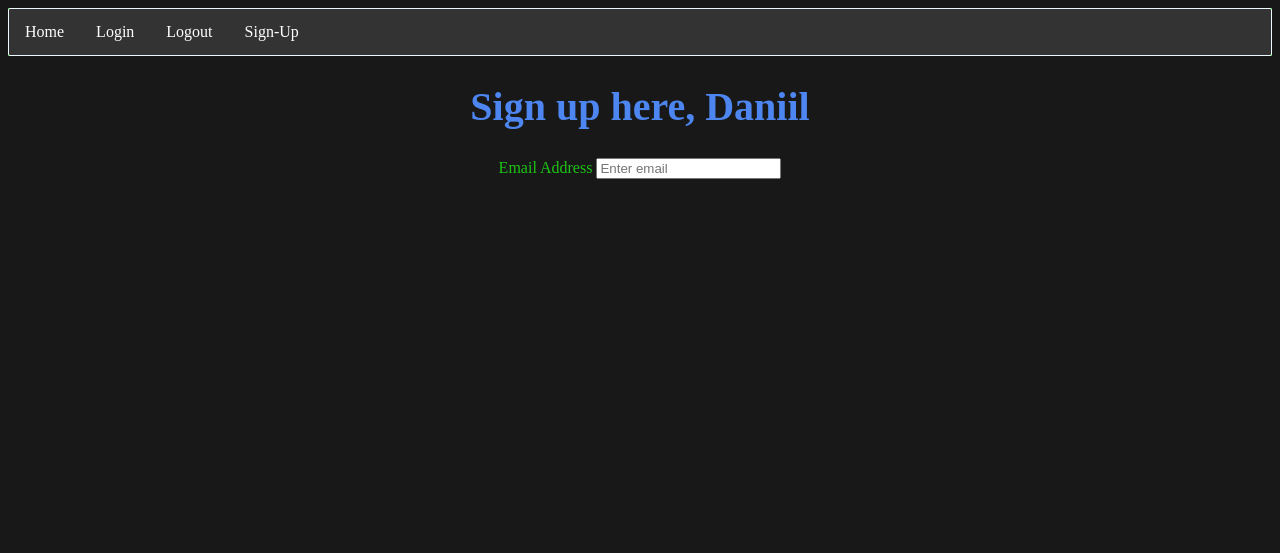
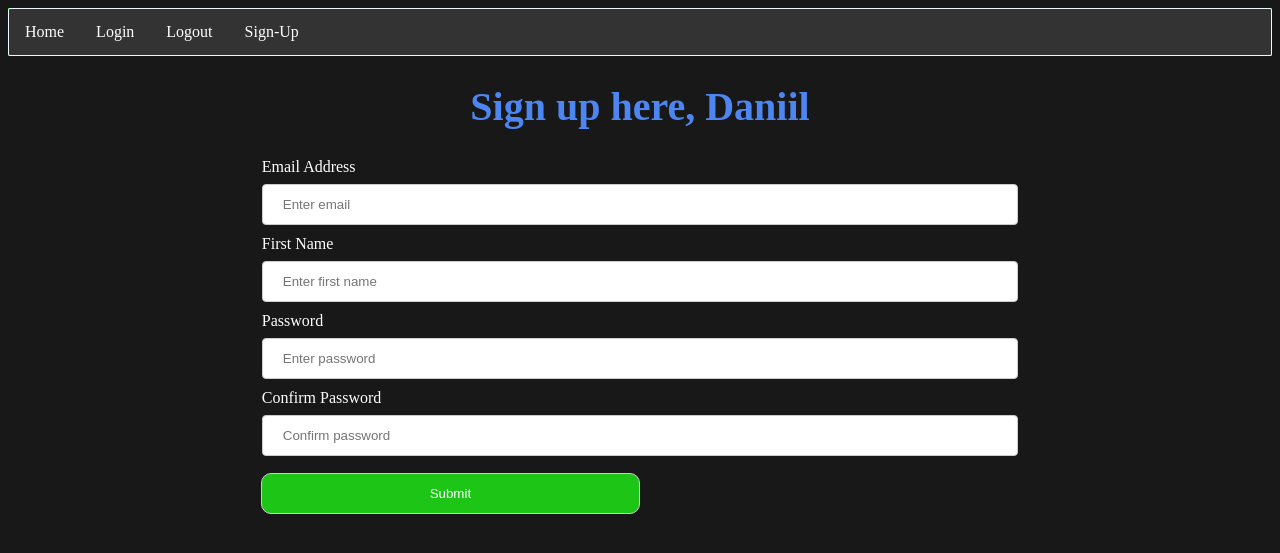
Before and after one commit to Technocat44/Web-App-JWRD, a Flask app: page /sign-up in a window 1280 px wide. Shown: the top 553 px of the page. Run offline with Flask 2, Linux system fonts and the light colour scheme.

Commit message:
created a nice style for the html form for the sign-up page and login page

```diff
--- a/webapp/static/css/style.css
+++ b/webapp/static/css/style.css
@@ -1,10 +1,11 @@
 h1 {
+  text-align: center;
   font-size: 40px;
   color: rgb(77, 134, 240);
 }
 
 .container {
-  color: rgb(28, 197, 22);
+  color: rgb(255, 255, 255);
 }
 body {
   background-color: #181818;
@@ -45,6 +46,57 @@ li a:hover {
 }
 
 .form-group {
+  text-align: left;
   margin: auto;
   padding: 1px;
 }
+
+input[type="text"] {
+  width: 100%;
+  padding: 12px 20px;
+  margin: 8px 0;
+  display: inline-block;
+  border: 1px solid #ccc;
+  border-radius: 4px;
+  box-sizing: border-box;
+}
+
+input[type="password"] {
+  width: 100%;
+  padding: 12px 20px;
+  margin: 8px 0;
+  display: inline-block;
+  border: 1px solid #ccc;
+  border-radius: 4px;
+  box-sizing: border-box;
+}
+input[type="email"] {
+  width: 100%;
+  padding: 12px 20px;
+  margin: 8px 0;
+  display: inline-block;
+  border: 1px solid #ccc;
+  border-radius: 4px;
+  box-sizing: border-box;
+}
+
+#parent {
+  height: fit-content;
+  margin: auto;
+  width: 60%;
+}
+
+.sign-up-button {
+  width: 50%;
+  padding: 12px 20px;
+  margin: 8px 0;
+  display: inline-block;
+  border: 1px solid #ccc;
+  border-radius: 10px;
+  box-sizing: border-box;
+
+  position: relative;
+  text-align: center;
+  color: white;
+  background-color: rgb(28, 197, 22);
+}
--- a/webapp/templates/sign-up.html
+++ b/webapp/templates/sign-up.html
@@ -1,8 +1,9 @@
 {% extends "base.html" %} {% block title %}Sign-up{% endblock %}' {% block
 content %}
 <form method="POST">
-  <h1 align="center">Sign up here, {{user}}</h1>
-  <div class="form-group" align="center">
+  <div id="parent">
+    <h1>Sign up here, {{user}}</h1>
+    <div class="form-group">
       <label for="email">Email Address</label>
       <input
         type="email"
@@ -12,5 +13,38 @@ content %}
         placeholder="Enter email"
       />
     </div>
+    <div class="form-group">
+      <label for="firstName">First Name</label>
+      <input
+        type="text"
+        class="form-control"
+        id="firstName"
+        name="firstName"
+        placeholder="Enter first name"
+      />
+    </div>
+    <div class="form-group">
+      <label for="password1">Password</label>
+      <input
+        type="password"
+        class="form-control"
+        id="password1"
+        name="password1"
+        placeholder="Enter password"
+      />
+    </div>
+    <div class="form-group">
+      <label for="password2">Confirm Password</label>
+      <input
+        type="password"
+        class="form-control"
+        id="password2"
+        name="password2"
+        placeholder="Confirm password"
+      />
+    </div>
+
+    <button class="sign-up-button" type="submit">Submit</button>
+  </div>
 </form>
 {% endblock %}
```
Also changed, not shown: webapp/templates/login.html (+31 -4 lines). Lines whose indentation alone changed are shown as unchanged.
